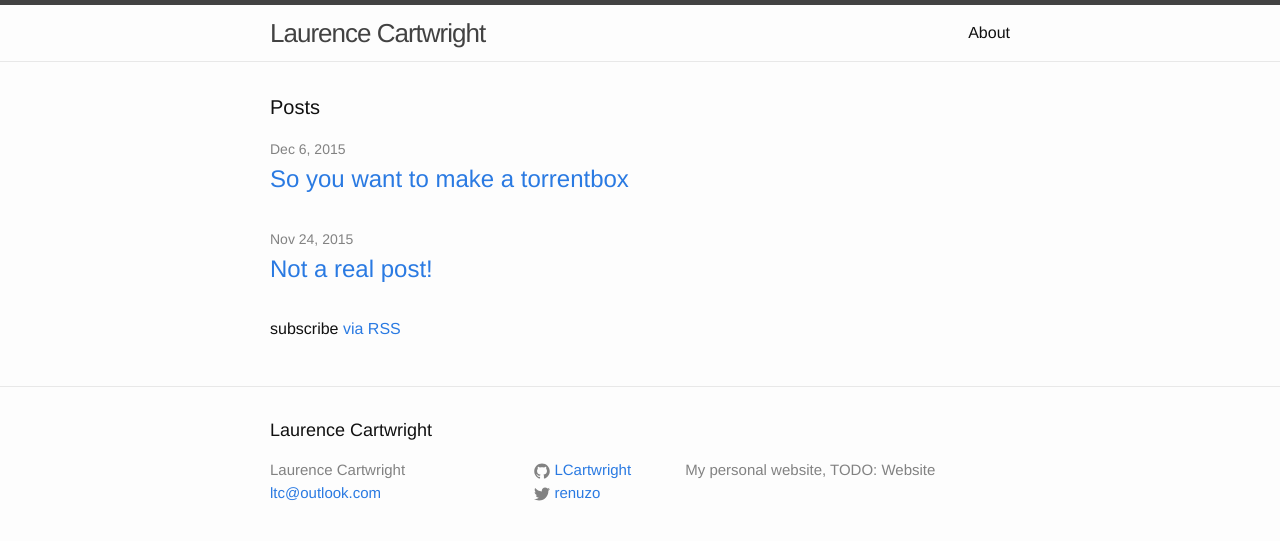
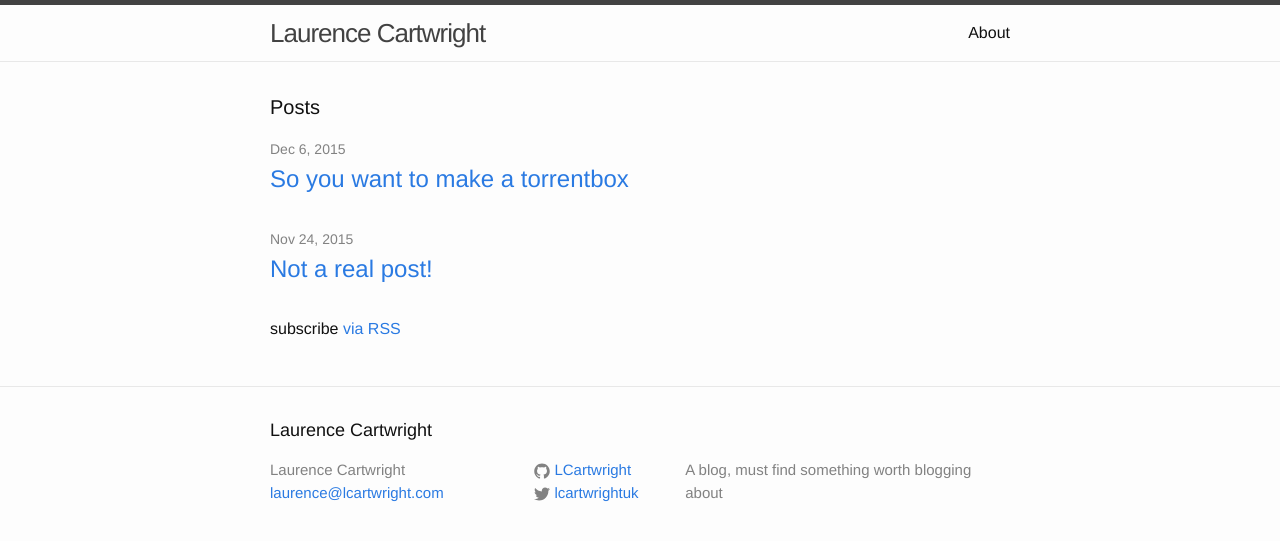
Before and after one commit to LCartwright/LCartwright.github.io, a Jekyll site: the page built from index.html, in a window 1280 px wide. Shown: the top 541 px of the page. Built offline with Jekyll 4.4.1, drawn with Linux system fonts in a browser that asks for light colours.

Commit message:
Updated config with current social media tags

```diff
--- a/_config.yml
+++ b/_config.yml
@@ -7,12 +7,12 @@
 
 # Site settings
 title: Laurence Cartwright
-email: ltc@outlook.com
+email: laurence@lcartwright.com
 description: >
-  My personal website, TODO: Website
+  A blog, must find something worth blogging about
 baseurl: "" # the subpath of your site, e.g. /blog
 url: "http://yourdomain.com" # the base hostname & protocol for your site
-twitter_username: renuzo
+twitter_username: lcartwrightuk
 github_username:  LCartwright
 
 # Build settings
```
